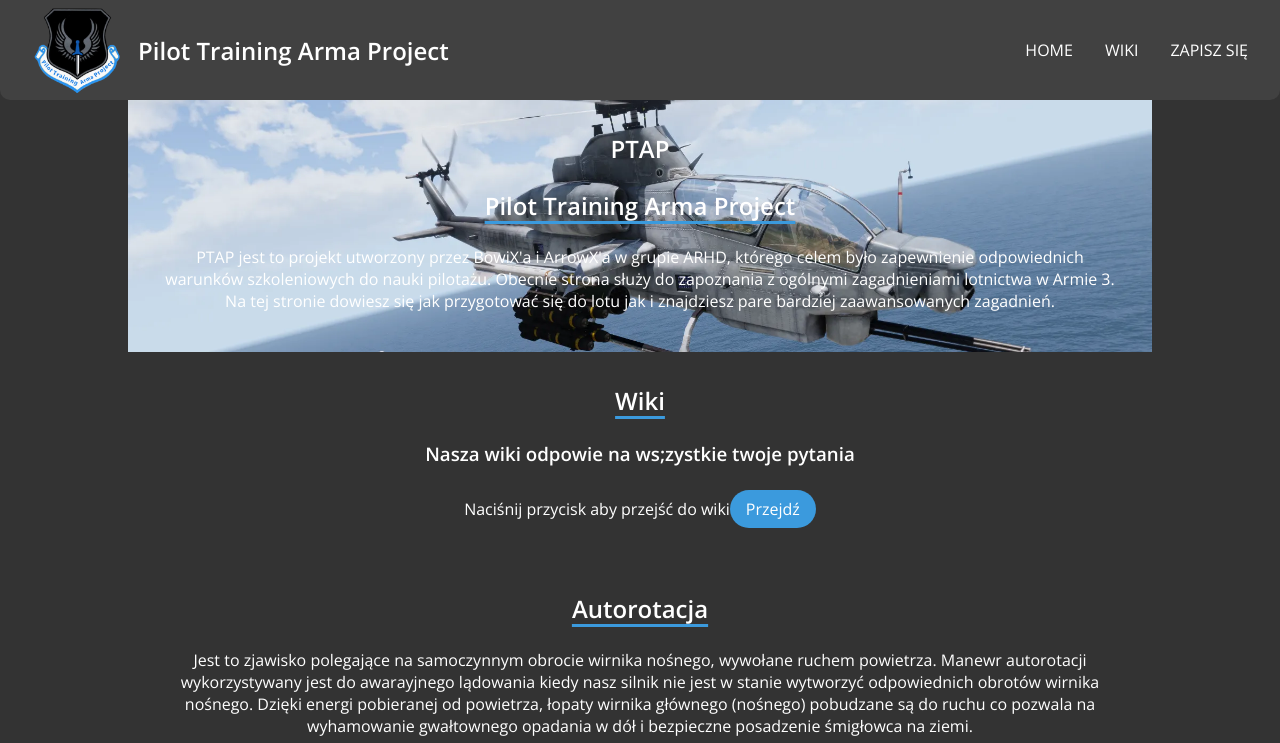
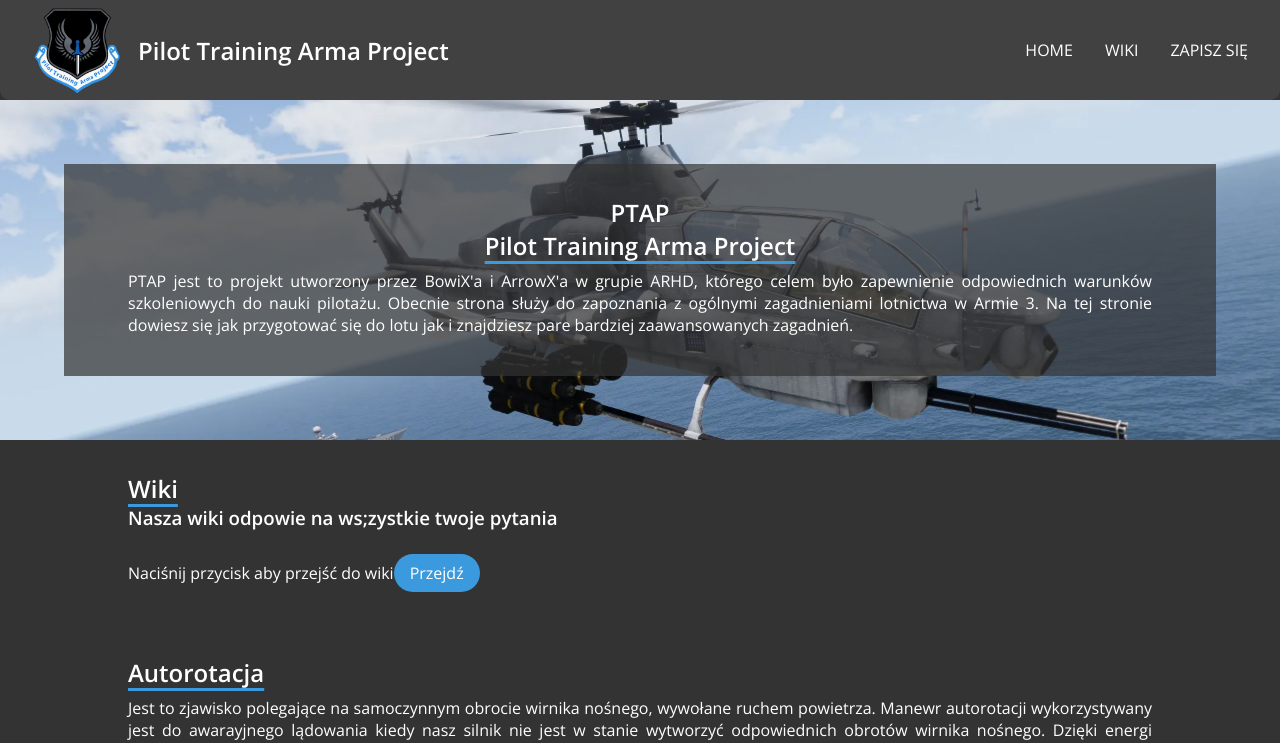
Before and after one commit to Pawel2923/PTAP, a React (Create React App) app: page / in a window 1280 px wide. Shown: the top 743 px of the page. Built offline with nearby package versions, Linux system fonts and the light colour scheme.

Commit message:
Update home styles

```diff
--- a/src/components/Home/Home.module.css
+++ b/src/components/Home/Home.module.css
@@ -1,23 +1,33 @@
-.main {
-  text-align: center;
-}
-
 .section {
-  width: 80%;
-  padding: 2rem;
+  padding: 2rem 8rem;
   margin-left: auto;
   margin-right: auto;
 }
 
+.section h2 {
+  margin: 0;
+}
+
+.section h3 {
+  margin-top: 0;
+}
+
+.section p {
+  text-align: justify;
+}
+
 .index-banner {
+  width: 100%;
   background-image: url("../../img/index-banner.webp");
   background-position: center;
   background-size: cover;
   text-align: center;
+  padding: 4rem;
 }
 
-.index-banner > section {
-  background-color: rgba(0, 0, 0, 0.6);
+.index-banner > header {
+  background-color: rgba(51, 51, 51, 0.7);
+  padding: 2rem 4rem;
 }
 
 .video {
```
